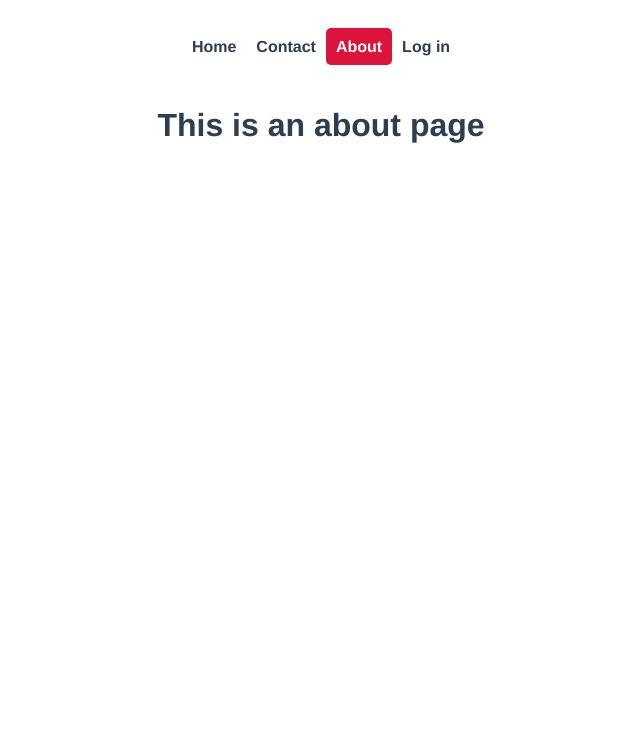
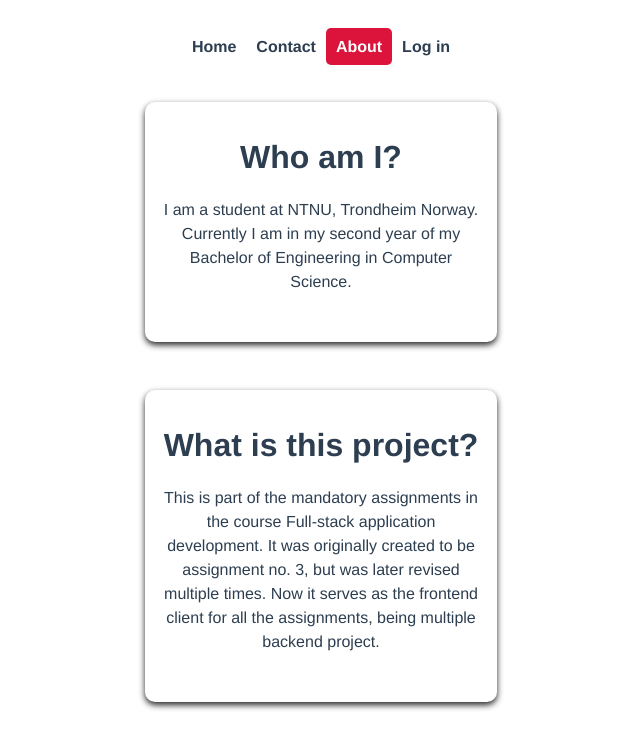
Before and after one commit to Magnus-Farstad/IDATT2105-Fullstack-applikasjonsutvikling, a Vue app in the folder oving_3/: page /about in a window 1280 px wide. Shown: the top 748 px of the page, without its empty margins (319-959 px from the left). Built offline with nearby package versions, Linux system fonts and the light colour scheme.

Commit message:
Added info to About.vue

```diff
--- a/oving_3/src/views/About.vue
+++ b/oving_3/src/views/About.vue
@@ -1,5 +1,43 @@
 <template>
-  <div class="about">
-    <h1>This is an about page</h1>
+  <div class="container">
+    <div class="aboutMe">
+      <h1>Who am I?</h1>
+      <p>
+        I am a student at NTNU, Trondheim Norway. Currently I am in my second
+        year of my Bachelor of Engineering in Computer Science.
+      </p>
+    </div>
+    <div class="aboutProject">
+      <h1>What is this project?</h1>
+      <p>
+        This is part of the mandatory assignments in the course Full-stack
+        application development. It was originally created to be assignment no.
+        3, but was later revised multiple times. Now it serves as the frontend
+        client for all the assignments, being multiple backend project.
+      </p>
+    </div>
   </div>
 </template>
+<style scoped>
+div {
+  background: white;
+  border-radius: 10px;
+  box-shadow: 0 3px 6px #262626;
+  max-width: 22rem;
+  padding: 1rem;
+}
+p {
+  max-width: 20rem;
+  margin: 0 auto 2rem auto;
+  line-height: 1.5;
+}
+
+.container {
+  background: none;
+  box-shadow: none;
+  margin: 0 auto;
+}
+.aboutProject {
+  margin-top: 3rem;
+}
+</style>
```
